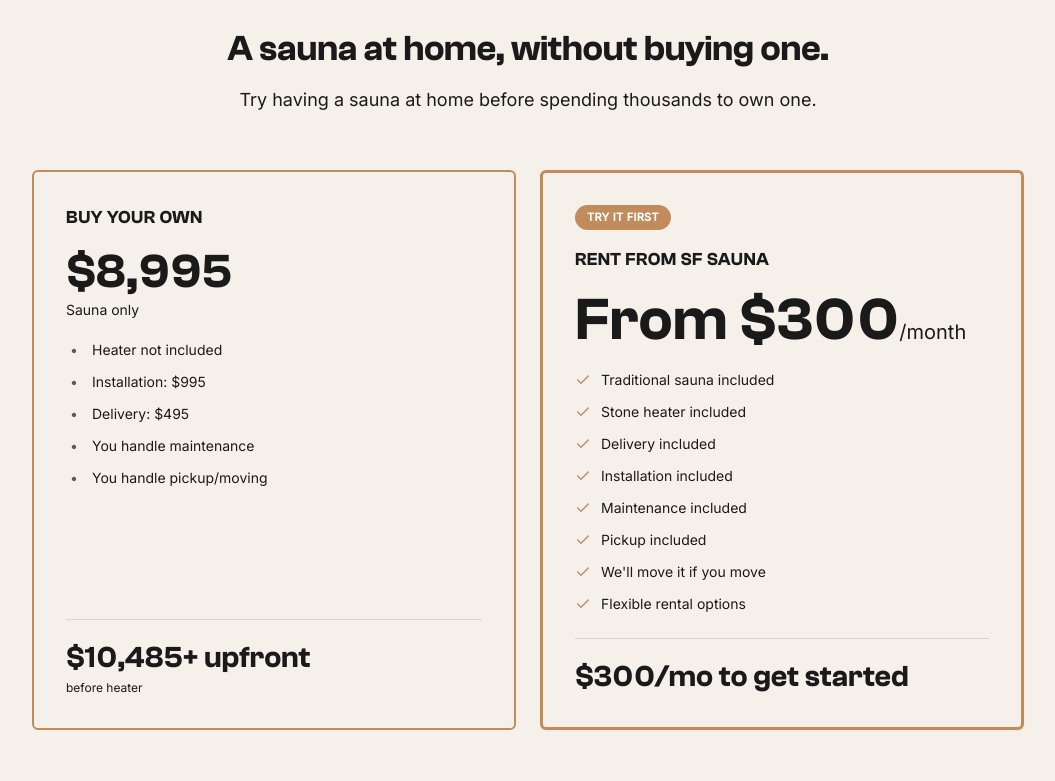
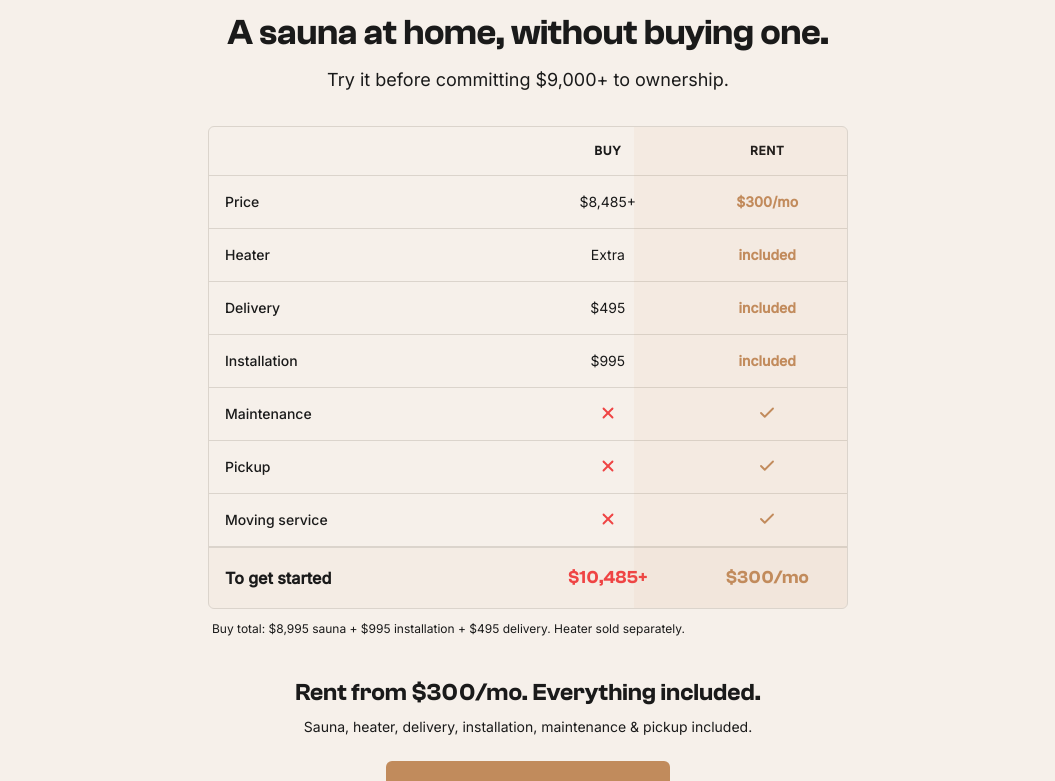
Before and after one commit to aryzach/aryzach.github.io, a React (Vite) app: page /reserve-traditional-landing in a window 1280 px wide. Shown: the part 2820-3601 px from the top of the page, without its empty margins (112-1167 px from the left). Built offline with nearby package versions, Linux system fonts and the light colour scheme.

Commit message:
Changes
Co-authored-by: aryzach <30701475+aryzach@users.noreply.github.com>

```diff
--- a/src/pages/ReserveTraditionalLanding.tsx
+++ b/src/pages/ReserveTraditionalLanding.tsx
@@ -150,98 +150,92 @@ const LandingGallery = () => (
 const RentVsBuySection = () => {
   const { open } = useReservationModal();
 
-  const buyItems = [
-    "Heater not included",
-    "Installation: $995",
-    "Delivery: $495",
-    "You handle maintenance",
-    "You handle pickup/moving",
+  const rows = [
+    { feature: "Price", buy: "$8,485+", rent: "$300/mo" },
+    { feature: "Heater", buy: "Extra", rent: "included", included: true },
+    { feature: "Delivery", buy: "$495", rent: "included", included: true },
+    { feature: "Installation", buy: "$995", rent: "included", included: true },
+    { feature: "Maintenance", buy: false, rent: true },
+    { feature: "Pickup", buy: false, rent: true },
+    { feature: "Moving service", buy: false, rent: true },
   ];
 
-  const rentItems = [
-    "Traditional sauna included",
-    "Stone heater included",
-    "Delivery included",
-    "Installation included",
-    "Maintenance included",
-    "Pickup included",
-    "We'll move it if you move",
-    "Flexible rental options",
-  ];
+  const renderCell = (value: string | boolean, accent = false) => {
+    if (value === true) {
+      return <Check className="mx-auto text-[hsl(var(--color-accent))]" size={18} strokeWidth={2.5} />;
+    }
+    if (value === false) {
+      return <X className="mx-auto text-destructive" size={18} strokeWidth={2.5} />;
+    }
+    return <span className={accent ? "text-[hsl(var(--color-accent))] font-semibold" : ""}>{value}</span>;
+  };
 
   return (
-    <section className="py-16 md:py-24 bg-cedar-section">
-      <div className="container mx-auto px-4 max-w-5xl">
-        <div className="text-center mb-10 md:mb-14">
-          <h2 className="font-heading text-h2-mobile md:text-h2-desktop font-semibold text-foreground mb-4">
+    <section className="py-14 md:py-20 bg-cedar-section">
+      <div className="container mx-auto px-4 max-w-2xl">
+        <div className="text-center mb-6 md:mb-8">
+          <h2 className="font-heading text-h2-mobile md:text-h2-desktop font-semibold text-foreground mb-3">
             A sauna at home, without buying one.
           </h2>
-          <p className="text-body text-muted-foreground max-w-2xl mx-auto">
-            Try having a sauna at home before spending thousands to own one.
+          <p className="text-body text-muted-foreground max-w-lg mx-auto">
+            Try it before committing $9,000+ to ownership.
           </p>
         </div>
 
-        <div className="grid grid-cols-1 md:grid-cols-2 gap-6 items-stretch">
-          {/* Buy Your Own */}
-          <div className="bg-background rounded-lg p-6 md:p-8 border-2 border-warm-orange flex flex-col">
-            <h3 className="font-heading text-lg font-semibold text-foreground mb-4 tracking-wide uppercase">
-              Buy Your Own
-            </h3>
-            <div className="mb-5">
-              <span className="font-heading text-4xl md:text-5xl font-semibold text-foreground">$8,995</span>
-              <p className="text-muted-foreground text-sm mt-1">Sauna only</p>
-            </div>
-            <ul className="space-y-3 mb-6 flex-grow">
-              {buyItems.map((text) => (
-                <li key={text} className="flex items-start gap-2.5 text-muted-foreground text-sm">
-                  <span className="text-muted-foreground/70 flex-shrink-0 w-4 text-center">•</span>
-                  <span>{text}</span>
-                </li>
-              ))}
-            </ul>
-            <div className="pt-5 border-t border-border">
-              <p className="font-heading text-2xl md:text-3xl font-semibold text-foreground">$10,485+ upfront</p>
-              <p className="text-muted-foreground text-xs mt-1">before heater</p>
-            </div>
+        <div className="bg-background rounded-lg border border-border overflow-hidden relative">
+          {/* Subtle tint behind the Rent column */}
+          <div className="absolute top-0 right-0 bottom-0 w-1/3 bg-[hsl(var(--color-accent)/0.06)] pointer-events-none" />
+
+          {/* Header */}
+          <div className="grid grid-cols-[2fr_1fr_1fr] border-b border-border text-[11px] md:text-xs font-semibold text-foreground uppercase tracking-wider">
+            <div className="p-3 md:p-4" />
+            <div className="p-3 md:p-4 text-center">Buy</div>
+            <div className="p-3 md:p-4 text-center">Rent</div>
           </div>
 
-          {/* Rent From SF Sauna */}
-          <div className="bg-background rounded-lg p-6 md:p-8 border-[3px] border-warm-orange flex flex-col relative shadow-sm">
-            <span className="inline-block self-start bg-[hsl(var(--color-accent))] text-white text-[11px] font-semibold px-3 py-1 rounded-full mb-4 tracking-wide uppercase">
-              Try It First
-            </span>
-            <h3 className="font-heading text-lg font-semibold text-foreground mb-4 tracking-wide uppercase">
-              Rent From SF Sauna
-            </h3>
-            <div className="mb-5">
-              <span className="font-heading text-5xl md:text-6xl font-semibold text-foreground">From $300</span>
-              <span className="text-muted-foreground text-lg md:text-xl">/month</span>
+          {/* Comparison rows */}
+          {rows.map((row, index) => (
+            <div
+              key={row.feature}
+              className={`grid grid-cols-[2fr_1fr_1fr] text-sm ${index !== rows.length - 1 ? "border-b border-border" : ""}`}
+            >
+              <div className="p-3 md:p-4 text-foreground font-medium">{row.feature}</div>
+              <div className="p-3 md:p-4 text-center text-muted-foreground">{renderCell(row.buy)}</div>
+              <div className="p-3 md:p-4 text-center text-foreground font-medium">{renderCell(row.rent, true)}</div>
             </div>
-            <ul className="space-y-3 mb-6 flex-grow">
-              {rentItems.map((text) => (
-                <li key={text} className="flex items-start gap-2.5 text-muted-foreground text-sm">
-                  <Check className="text-[hsl(var(--color-accent))] flex-shrink-0 mt-0.5" size={16} />
-                  <span>{text}</span>
-                </li>
-              ))}
-            </ul>
-            <div className="pt-5 border-t border-border">
-              <p className="font-heading text-2xl md:text-3xl font-semibold text-foreground">$300/mo to get started</p>
+          ))}
+
+          {/* To get started — emphasized */}
+          <div className="grid grid-cols-[2fr_1fr_1fr] border-t-2 border-border bg-[hsl(var(--color-accent)/0.04)]">
+            <div className="p-3 md:p-4 text-foreground font-semibold text-sm md:text-base flex items-center">
+              To get started
+            </div>
+            <div className="p-3 md:p-4 text-center text-destructive font-heading text-base md:text-lg font-semibold flex items-center justify-center">
+              $10,485+
+            </div>
+            <div className="p-3 md:p-4 text-center text-[hsl(var(--color-accent))] font-heading text-base md:text-lg font-semibold flex items-center justify-center">
+              $300/mo
             </div>
           </div>
         </div>
 
-        <div className="mt-10 md:mt-14 text-center">
-          <p className="text-foreground font-medium mb-5 text-lg">Try it before committing $10,000+ to ownership.</p>
+        <p className="text-xs text-muted-foreground mt-3 px-1">
+          Buy total: $8,995 sauna + $995 installation + $495 delivery. Heater sold separately.
+        </p>
+
+        <div className="mt-8 md:mt-10 text-center">
+          <p className="font-heading text-xl md:text-2xl font-semibold text-foreground mb-2">
+            Rent from $300/mo. Everything included.
+          </p>
+          <p className="text-sm text-muted-foreground mb-6">
+            Sauna, heater, delivery, installation, maintenance & pickup included.
+          </p>
           <Button
             size="lg"
             onClick={() => open({ source: "Landing Page", saunaTypeId: "traditional" })}
           >
             See if a sauna works for your home
           </Button>
-          <p className="text-sm text-muted-foreground mt-4">
-            Delivery, installation, maintenance & pickup included with rental.
-          </p>
         </div>
       </div>
     </section>
```
